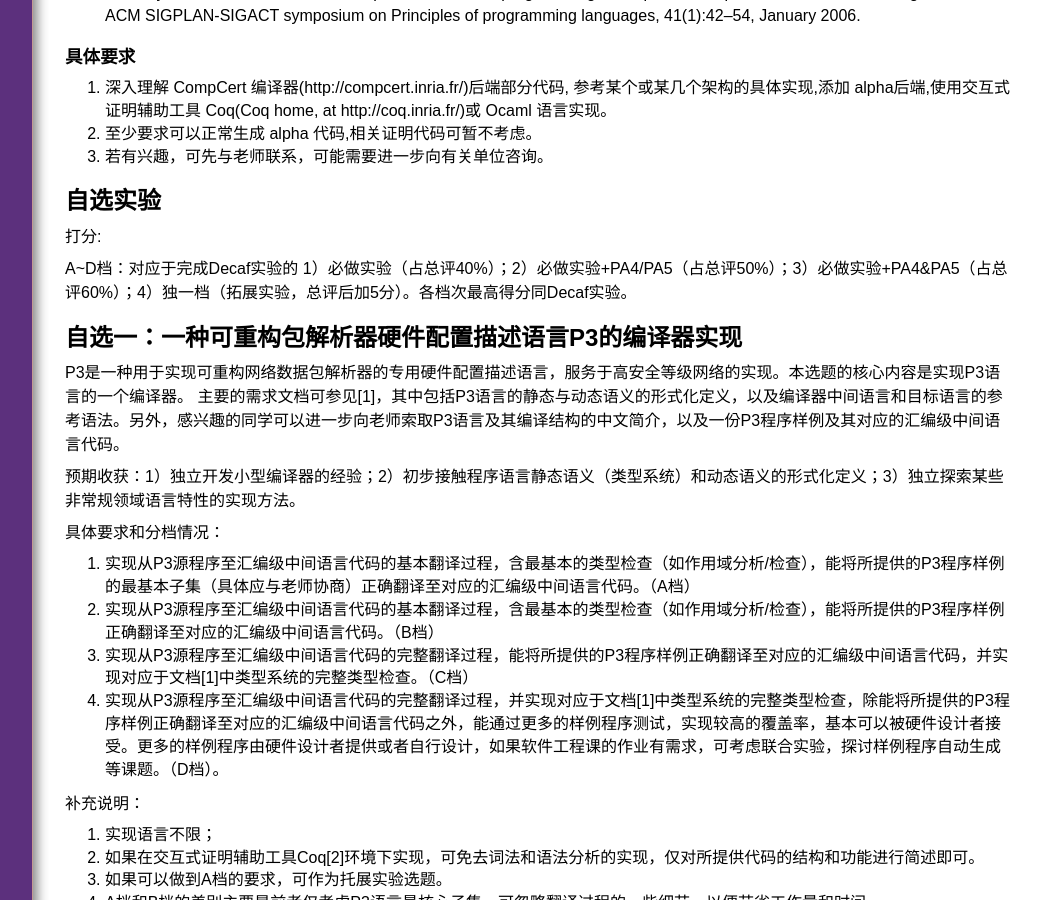
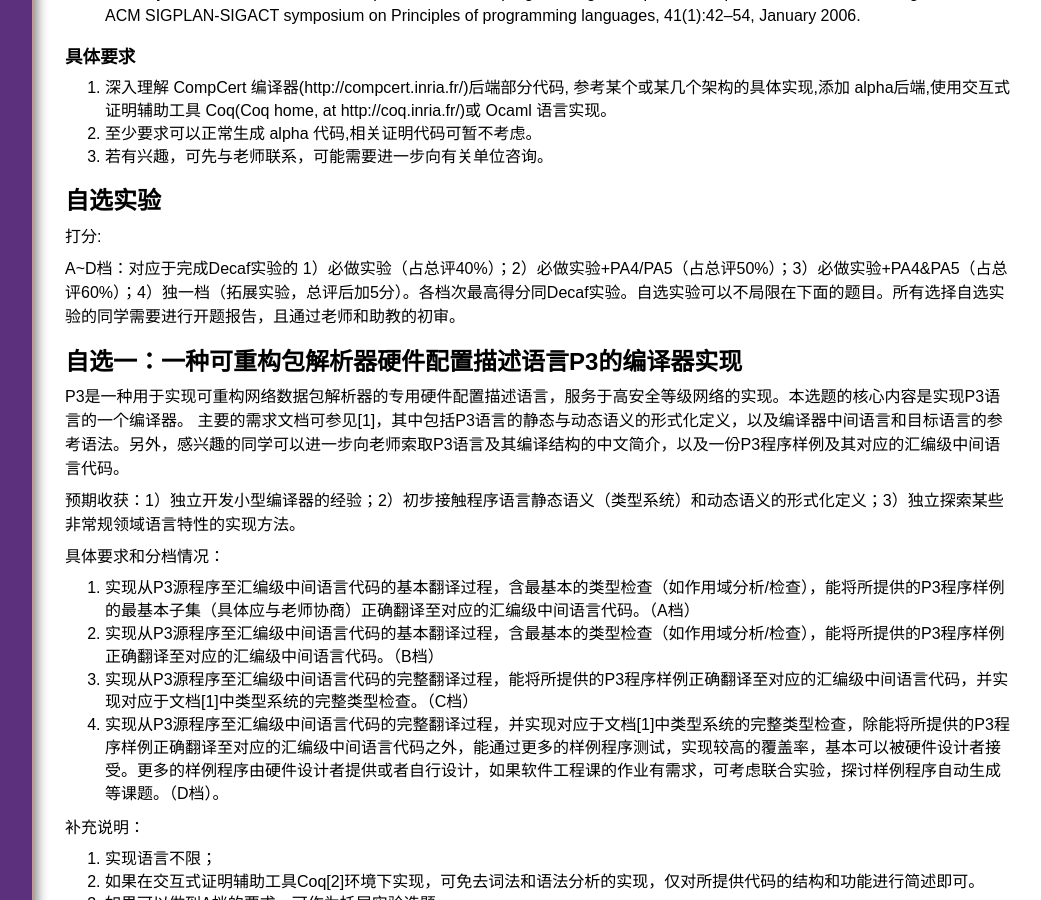
Before and after one commit to chyyuu/compiler_course_info, a Jekyll site: the page built from readinglist.md, in a window 1280 px wide and 900 px high, scrolled down 5057 px. Shown: the whole window, without its empty margins (234-1275 px from the left). Built offline with Jekyll 4.4.1, drawn with Linux system fonts in a browser that asks for light colours; nearby versions of some CDN libraries; our own code applies the rules of GitHub Pages for plain Markdown files.

Commit message:
Update readinglist.md

```diff
--- a/readinglist.md
+++ b/readinglist.md
@@ -180,7 +180,7 @@ CompCert 编译器[1]是形式化验证的可信编译器的杰出代表。该
 
 打分:
 
-A~D档：对应于完成Decaf实验的 1）必做实验（占总评40%）；2）必做实验+PA4/PA5（占总评50%）；3）必做实验+PA4&PA5（占总评60%）；4）独一档（拓展实验，总评后加5分）。各档次最高得分同Decaf实验。
+A~D档：对应于完成Decaf实验的 1）必做实验（占总评40%）；2）必做实验+PA4/PA5（占总评50%）；3）必做实验+PA4&PA5（占总评60%）；4）独一档（拓展实验，总评后加5分）。各档次最高得分同Decaf实验。自选实验可以不局限在下面的题目。所有选择自选实验的同学需要进行开题报告，且通过老师和助教的初审。
 
 ## 自选一：一种可重构包解析器硬件配置描述语言P3的编译器实现
 
```
